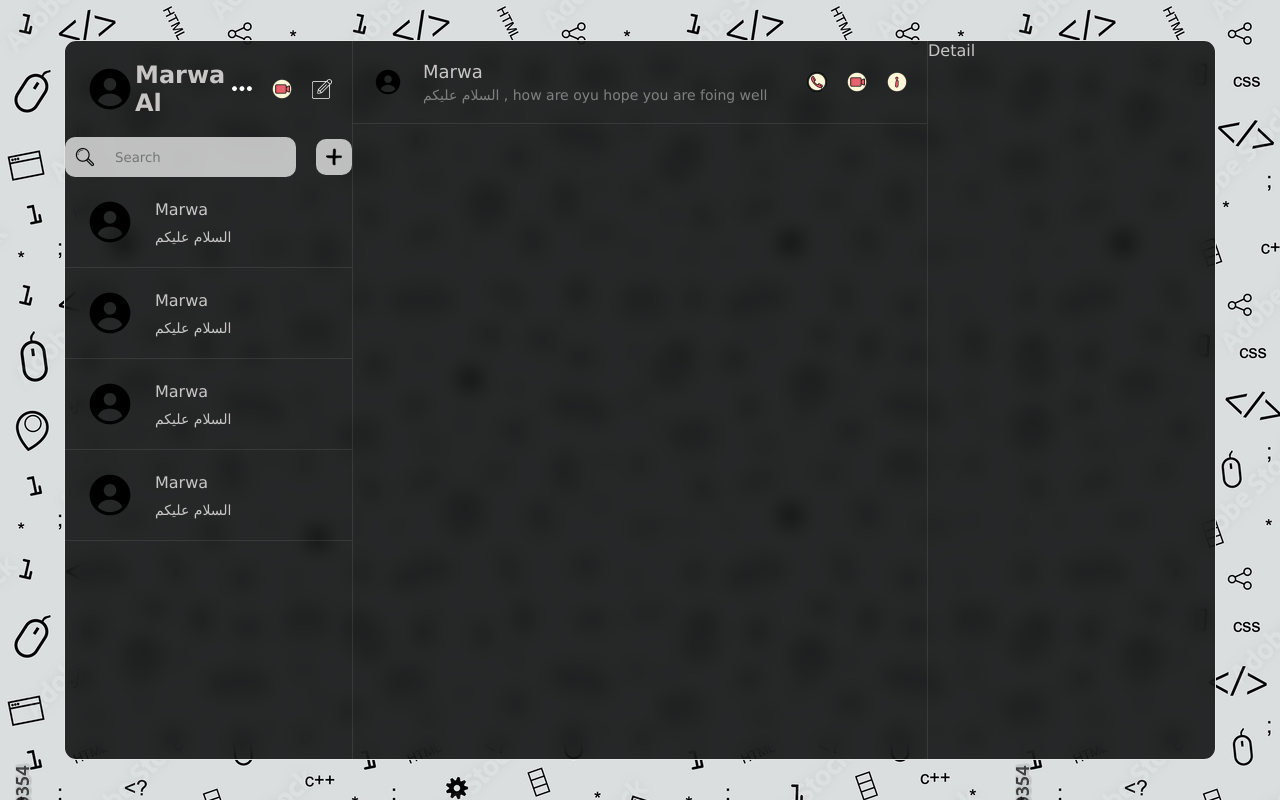
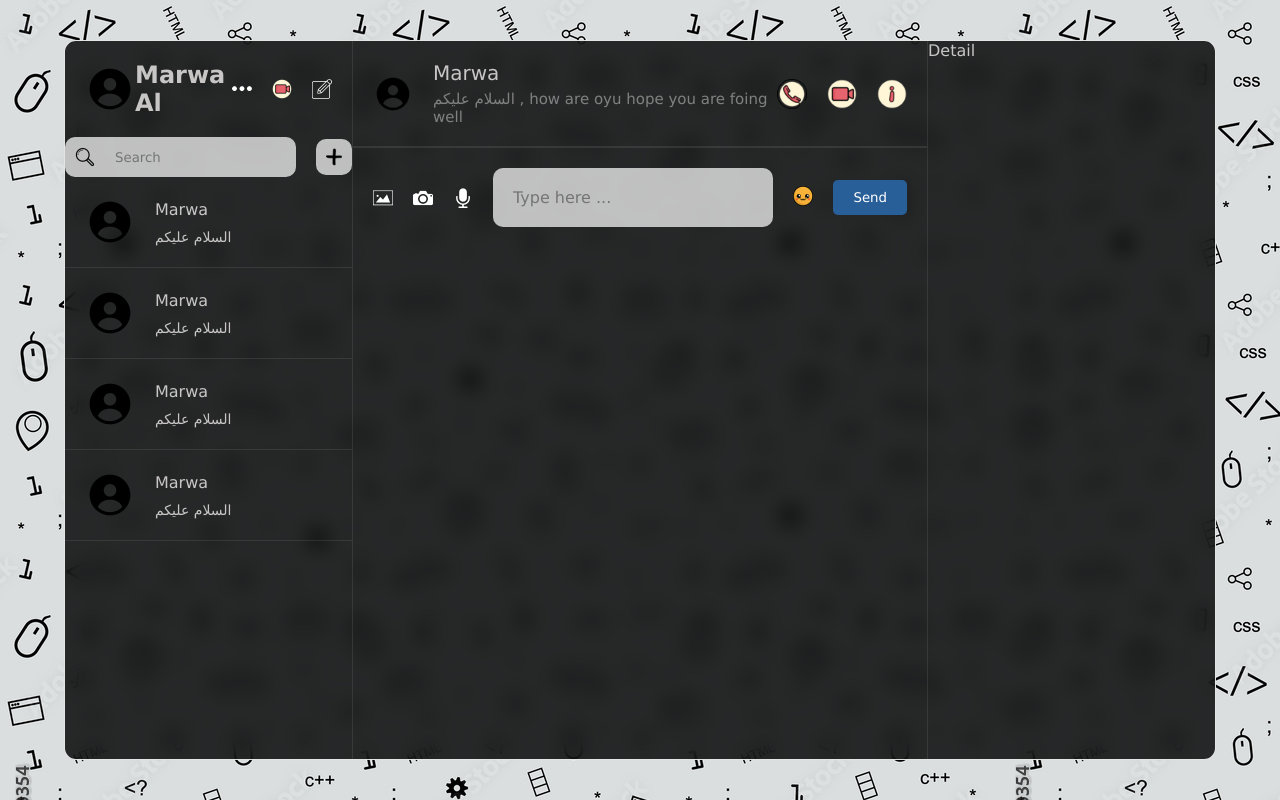
Before and after one commit to Marwa1902/ChatApp, a React (Vite) app in the folder chatapp/: page / in a window 1280 px wide. Built offline with nearby package versions, Linux system fonts and the light colour scheme.

Commit message:
update
added
-text bar for typing, a few icons and emoji picker box, a send button

```diff
--- a/chatapp/package.json
+++ b/chatapp/package.json
@@ -10,6 +10,7 @@
     "preview": "vite preview"
   },
   "dependencies": {
+    "emoji-picker-react": "^4.12.0",
     "react": "^18.2.0",
     "react-dom": "^18.2.0"
   },
--- a/chatapp/src/components/chats/Chat.jsx
+++ b/chatapp/src/components/chats/Chat.jsx
@@ -1,6 +1,19 @@
+import { useState } from "react"
 import "./chat.css"
+import EmojiPicker from "emoji-picker-react"
+const Chat = () => {
+    const [open, setOpen] = useState(false); //this is for the emoji
+    const [text, setText] = useState("");
 
-const Chat = () => {
+    //function to handle emoji picking and making it appear on the placeholder for typing
+    const handleEmoji = e =>{
+        //console.log(e)
+        setText((prev) => prev + e.emoji);
+        setOpen(false);
+    }
+
+    //console.log(text);
+
     return (
         <div className='chat'>
             <div className='top'>
@@ -18,7 +31,23 @@ const Chat = () => {
                 </div>
             </div>
             <div className='center'></div>
-            <div className='bottom'></div>
+            <div className='bottom'>
+                <div className="icons">
+                    <img src="./img.png" alt="" />
+                    <img src="./camera.png" alt="" />
+                    <img src="./mic.png" alt="" />
+                </div>
+                <input type="text" placeholder="Type here ..."
+                value={text}
+                onChange={e=>setText(e.target.value)} />
+                <div className="emoji">
+                    <img src="./emoji.png" alt=""
+                        onClick={() => setOpen((prev) => !prev)}
+                    />
+                    <EmojiPicker open = {open} onEmojiClick={handleEmoji}/>
+                </div>
+                <button className="sendBtn"> Send </button>
+            </div>
         </div>
     )
 }
--- a/chatapp/src/components/chats/chat.css
+++ b/chatapp/src/components/chats/chat.css
@@ -18,8 +18,8 @@
 
 
             img{
-                width: 30px;
-                height: 30px;
+                width: 40px;
+                height: 40px;
                 border-radius: 50%;
                 object-fit: cover;
             }
@@ -30,11 +30,11 @@
                 gap: 5px;
 
                 span{
-                    font-size: 18px;
+                    font-size: 20px;
                 }
 
                 p{
-                    font-size: 14px;
+                    font-size: 15px;
                     font-weight: 300;
                     color: grey;
                 }
@@ -46,10 +46,54 @@
             gap: 20px;
 
             img{
-                width: 20px;
-                height: 20px;
+                width: 30px;
+                height: 30px;
             }
         }
+    }
+
+    .center{
 
     }
+
+    .bottom{
+        padding: 20px;
+        display: flex;
+        align-items: center;
+        justify-content: space-between;
+        border-top: 1px solid rgba(255, 255, 255, 0.086);
+        gap: 20px;
+
+        .icons{
+            display: flex;
+            gap: 20px;
+        }
+
+        img{
+            width: 20px;
+            height: 20px;
+            cursor: pointer;
+        }
+
+        input{
+            flex: 1;
+            background-color: transparent;
+            border: none;
+            outline: none;
+            color: black;
+            background-color: rgba(255, 255, 255, 0.711);
+            font-size: 16px;
+            padding: 20px;
+            border-radius: 10px;
+        }
+
+        .sendBtn{
+            background-color: rgb(41, 95, 152);
+            color: white;
+            padding: 10px 20px;
+            border: none;
+            border-radius: 5px;
+            cursor: pointer;
+        }
+    }
 }
```
Also changed, not shown: chatapp/public/emoji.png, 1 other file (tests, documents, lock files or other folders).
